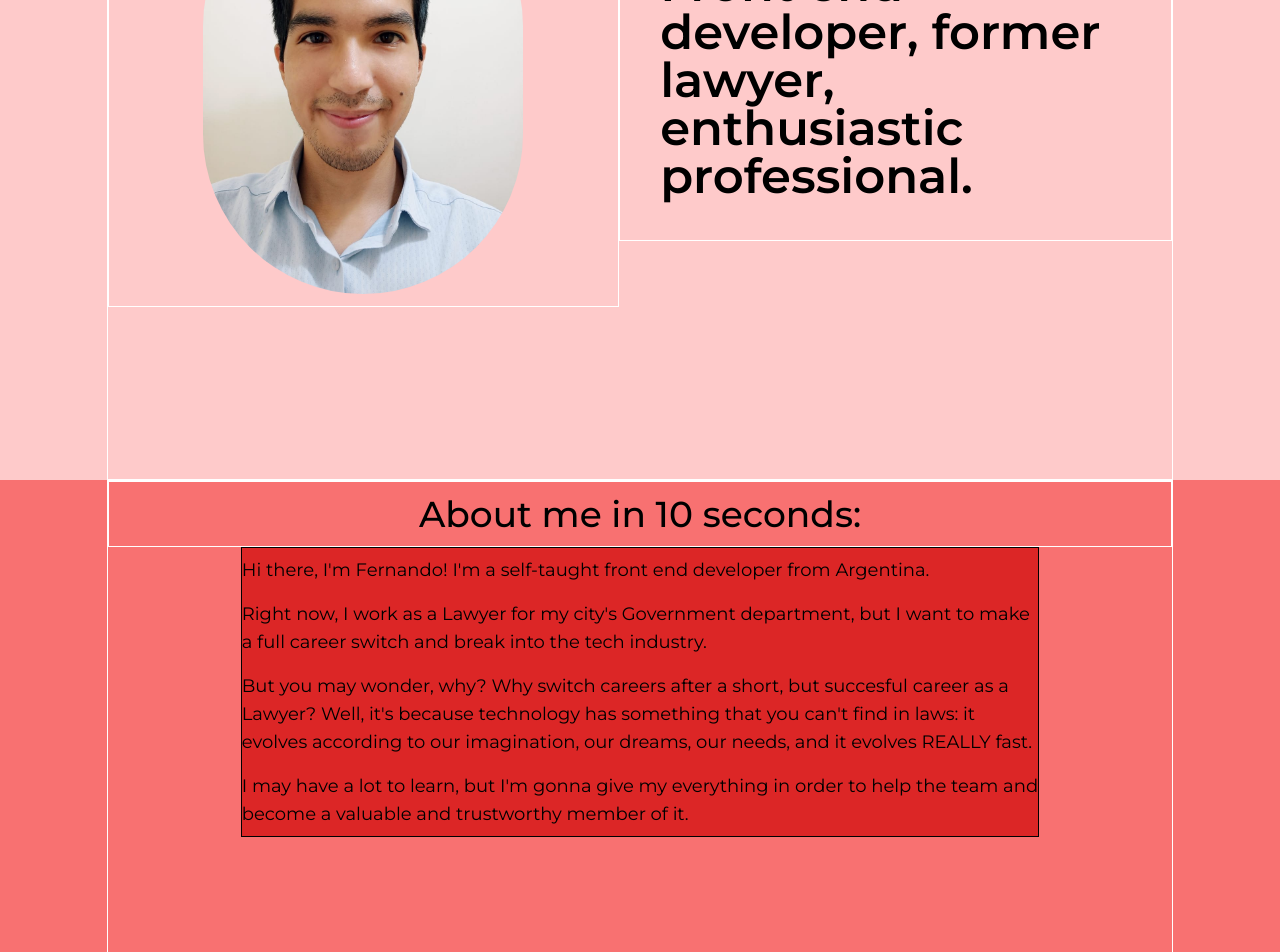
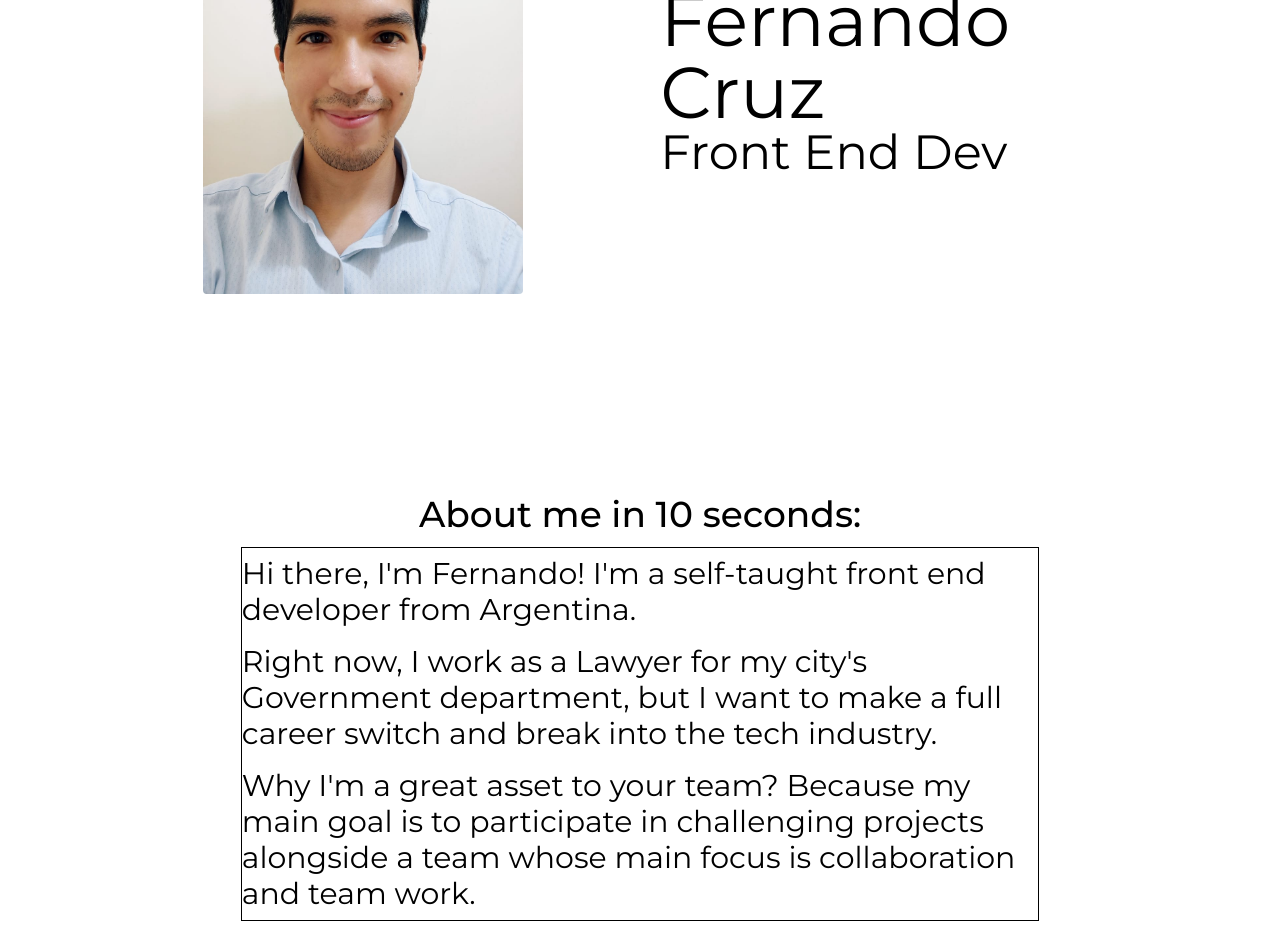
Before and after one commit to CruzFM/fernandocruz, a React (Create React App) app: page / in a window 1280 px wide. Shown: the part 400-1352 px from the top of the page. Built offline with nearby package versions, Linux system fonts and the light colour scheme.

Commit message:
home section fixed. styling finished

```diff
--- a/src/App.css
+++ b/src/App.css
@@ -10,7 +10,6 @@
 
 /*Set up the body*/
 body {
-  box-sizing: border-box;
   margin: 0;
   font-family: 'Montserrat', sans-serif;
   -webkit-font-smoothing: antialiased;
--- a/src/components/Home/Home.jsx
+++ b/src/components/Home/Home.jsx
@@ -3,29 +3,30 @@ import profilePic from '../../images/profilePic.jpg'
 export default function Home(){
     return(
         <>
-            <section className="h-2/3 md:h-screen bg-red-200 my-0 mx-auto">
-                <div className="flex w-10/12 mx-auto my-0 flex-col items-center justify-center md:flex-row md:h-screen border-solid border-white border md:justify-between">
+            <section className="w-full h-2/3 md:h-screen  my-0 mx-auto">
+                <div className="flex w-10/12 mx-auto my-0 flex-col items-center justify-center md:flex-row-reverse md:h-screen border-solid border-white border md:justify-between">
 
+                    <div className='w-full  border-solid border-white border p-10'>
+                        <h1 className='text-3xl md:text-7xl text-center md:text-left'>Fernando Cruz </h1>
+                        <p className='text-2xl md:text-5xl text-center md:text-left'>Front End Dev</p>
+                    </div>
                     <div className="py-3 border-solid border-white border w-full flex items-center justify-center">
-                        <img src={profilePic} className="max-w-full w-52 md:w-80 rounded-full" alt='picsum'/>
-                    </div>
-                    <div className='w-full  border-solid border-white border p-10'>
-                        <h1 className='font-bold text-3xl md:text-5xl'>Front end developer, former lawyer, enthusiastic professional.</h1>
+                        <img src={profilePic} className="max-w-full w-52 md:w-80 rounded" alt='picsum'/>
                     </div>
 
                 </div>
             </section>
 
-            <section className='h-75vh  bg-red-400 my-0 mx-auto aboutMe'>
+            <section className='h-75vh   my-0 mx-auto aboutMe'>
                 <div className="flex h-75vh w-10/12 mx-auto my-0 flex-col items-center border-solid border-white border ">
                     <div className="py-3 border-solid border-white border w-full flex items-center justify-center">
                         <h2 className='text-3xl md:text-4xl font-medium text-center'>About me in 10 seconds:</h2>
                     </div>
-                    <div className=' border-black border w-full bg-red-600 overflow-y-scroll md:overflow-auto md:w-3/4'>
-                        <p className='py-2 text-base md:text-lg'>Hi there, I'm Fernando! I'm a self-taught front end developer from Argentina.</p>
-                        <p className='py-2 text-base md:text-lg'>Right now, I work as a Lawyer for my city's Government department, but I want to make a full career switch and break into the tech industry.</p>
-                        <p className='py-2 text-base md:text-lg'>But you may wonder, why? Why switch careers after a short, but succesful career as a Lawyer? Well, it's because technology has something that you can't find in laws: it evolves according to our imagination, our dreams, our needs, and it evolves REALLY fast.</p>
-                        <p className='py-2 text-base md:text-lg'>I may have a lot to learn, but I'm gonna give my everything in order to help the team and become a valuable and trustworthy member of it.</p>
+                    <div className=' border-black border w-full  md:w-3/4'>
+                        <p className='py-2 text-base md:text-3xl'>Hi there, I'm Fernando! I'm a self-taught front end developer from Argentina.</p>
+                        <p className='py-2 text-base md:text-3xl'>Right now, I work as a Lawyer for my city's Government department, but I want to make a full career switch and break into the tech industry.</p>
+                        {/* <p className='py-2 text-base md:text-lg'>But you may wonder, why? Why switch careers after a short, but succesful career as a Lawyer? Well, it's because technology has something that you can't find in laws: it evolves according to our imagination, our dreams, our needs, and it evolves REALLY fast.</p> */}
+                        <p className='py-2 text-base md:text-3xl'>Why I'm a great asset to your team? Because my main goal is to participate in challenging projects alongside a team whose main focus is collaboration and team work.</p>
                     </div>
                 </div>
 
```
